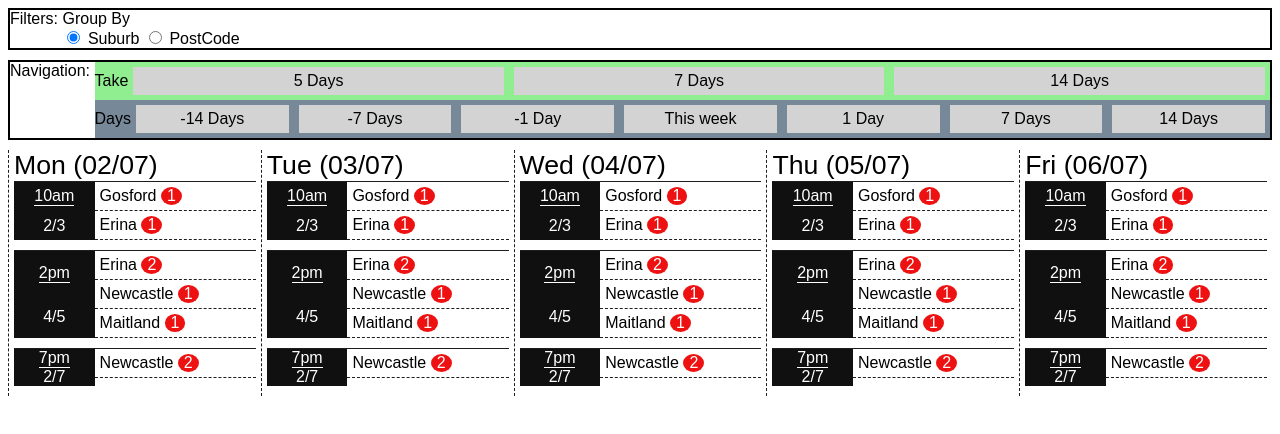
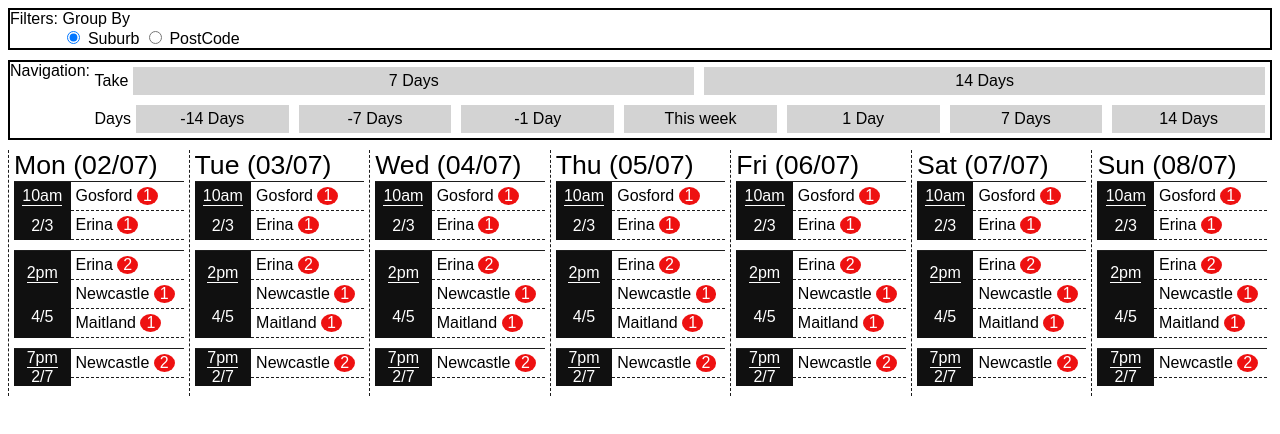
Before and after one commit to alexjwatts83/ng-dnd-test-app, an Angular app in the folder ng-dnd-test-app/: page / in a window 1280 px wide. Shown: the top 434 px of the page. Built offline with nearby package versions, Linux system fonts and the light colour scheme; what ng2-dnd would draw is missing.

Commit message:
days now wrap to fit 7 days

```diff
--- a/ng-dnd-test-app/src/app/dnd-calendar/dnd-calendar.component.css
+++ b/ng-dnd-test-app/src/app/dnd-calendar/dnd-calendar.component.css
@@ -2,6 +2,7 @@
     width: 100%;height: 100%;background-color: #ffffff;display: flex;
     align-items: center;
     justify-content: center;
+    flex-wrap: wrap;
 }
 .dnd-time-slot{
     display: flex;background-color: #ffffff;border-top: 1px solid #1d1d1d;
@@ -11,6 +12,8 @@
     border-left: 1px dashed #1d1d1d;flex: 1;margin: auto;
     padding: 0px 5px;
     align-self: flex-start;
+    flex-basis: 12%;
+    /* width: 205px; */
 }
 .dnd-timeslot-details{
     display: flex;background-color: #ffffff;
--- a/ng-dnd-test-app/src/app/dnd-calendar/dnd-calendar.component.html
+++ b/ng-dnd-test-app/src/app/dnd-calendar/dnd-calendar.component.html
@@ -34,13 +34,13 @@
 <div style="display: flex;border: 2px solid black;margin-bottom: 10px;">
   <div>Navigation:&nbsp;</div>
   <div style="flex:1;">
-    <div style="display: flex;background-color: lightgreen;align-items: center;justify-content: center;">
+    <div style="display: flex;background-color: transparent;align-items: center;justify-content: center;">
       <div>Take</div>
       <div class="dnd-nav" style="flex: 1;" *ngFor="let takeDaysOption of takeDaysOptions;">
         <div (click)="setTakeDays(takeDaysOption)">{{formatDays(takeDaysOption)}}</div>
       </div>
     </div>
-    <div style="display: flex;background-color: lightslategrey;align-items: center;justify-content: center;">
+    <div style="display: flex;background-color: transparent;align-items: center;justify-content: center;">
       <div>Days</div>
       <div class="dnd-nav" style="flex: 1;" *ngFor="let navigationDaysOption of navigationDaysOptions;">
         <div (click)="navigateToDay(navigationDaysOption)">{{formatDays(navigationDaysOption)}}</div>
--- a/ng-dnd-test-app/src/app/dnd-calendar/dnd-calendar.component.ts
+++ b/ng-dnd-test-app/src/app/dnd-calendar/dnd-calendar.component.ts
@@ -25,11 +25,11 @@ export class DndCalendarComponent implements OnInit {
   heroForm: any;
   simpleDrop: any = null;
   navigateDays: number = 0;
-  takeDays: number = 5;
+  takeDays: number;
   navigationDaysOptions: number[] = [
     -14, -7, -1, 0, 1, 7, 14
   ];
-  takeDaysOptions: number[] = [5, 7, 14];
+  takeDaysOptions: number[] = [7, 14];
 
   get SelectedTimeSlot(): DndTimeSlot {
     if (this._selectedTimeSlotIndex > -1) {
@@ -63,6 +63,9 @@ export class DndCalendarComponent implements OnInit {
     this.model = {
       filterBy: this.filterBy
     };
+    let index = this.navigationDaysOptions.findIndex(x=>x==0);
+    this.navigateDays  =this.navigationDaysOptions[index];
+    this.takeDays = this.takeDaysOptions[0];
     this.getDays();
     //this.days = this.calendarDataService.getDays(this.navigateDays, this.takeDays);
 
```
